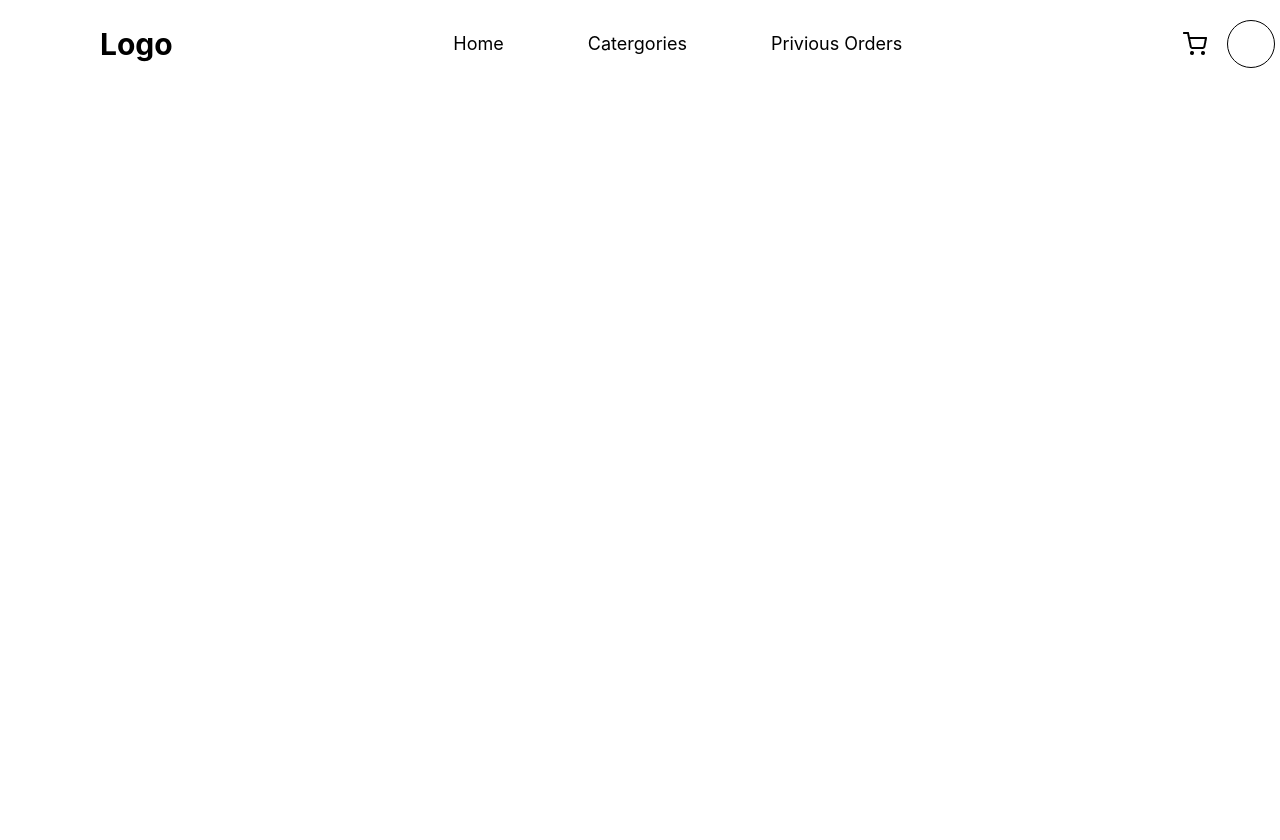
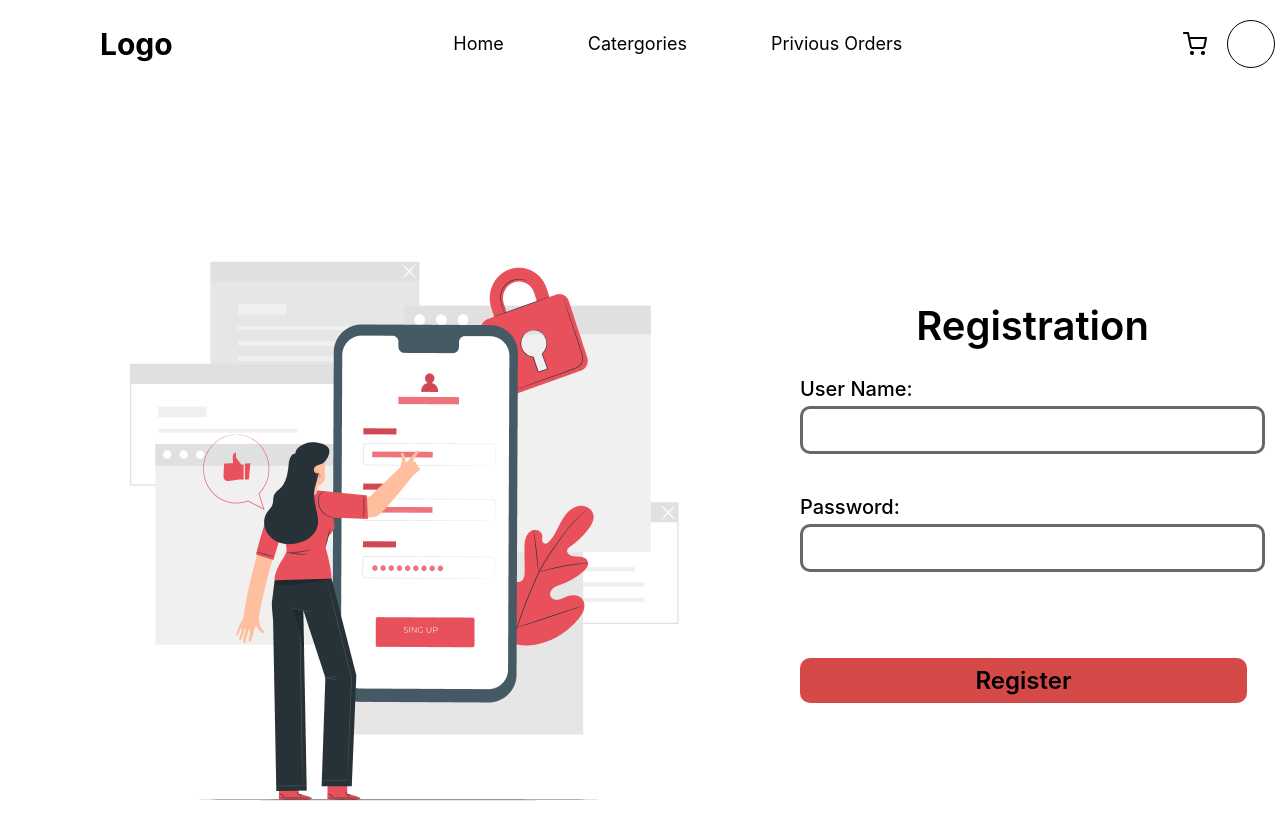
Before and after one commit to SasithDuleepa/jail, a React (Create React App) app: page /user_registration in a window 1280 px wide. Shown: the top 840 px of the page. Before the commit the page ends 800 px from the top, so only its background shows below. Built offline with nearby package versions, Linux system fonts and the light colour scheme.

Commit message:
added registration page

```diff
--- a/src/App.js
+++ b/src/App.js
@@ -6,6 +6,7 @@ import {Switch} from "react-router-dom";
 import Navbar from './components/navBar/navbar';
 
 import Home from './page/home/home';
+import User_Registration from './page/home/User_registration/User_registration';
 
 function App() {
   return (
@@ -14,6 +15,7 @@ function App() {
       <Router>
         <Switch>
           <Route exact path="/" component={Home} />
+          <Route exact path="/user_registration" component={User_Registration} />
 
         </Switch>
       </Router>
--- /dev/null
+++ b/src/page/home/User_registration/User_registration.css
@@ -0,0 +1,99 @@
+.login_page {
+    display: grid;
+    grid-template-columns: repeat(8, 1fr);
+    grid-template-rows: repeat(9, 1fr);
+    grid-column-gap: 0px;
+    grid-row-gap: 0px;
+    height: 100vh;
+}
+
+.top_container {
+    grid-area: 1 / 1 / 3 / 9;
+    align-items: center;
+    display: flex;
+    justify-content: center;
+}
+
+.login_header {
+    font-size: 65px;
+    font-weight: bold;
+}
+
+.bottom_left {
+    grid-area: 3 / 1 / 10 / 6;
+    display: flex;
+    justify-content: center;
+    margin-top: 5%;
+}
+
+.bottom_right {
+    grid-area: 3 / 6 / 10 / 9;
+    display: flex;
+}
+
+.login_form {
+
+    margin-top: 20%;
+}
+
+.form_heading {
+    text-align: center;
+    font-size: 40px;
+    font-weight: 600;
+}
+
+.form_inputs {
+    display: flex;
+    flex-direction: column;
+    margin-top: 27px;
+}
+
+.form_inputs span {
+    font-size: 20px;
+    font-weight: 500;
+}
+
+.input {
+    margin-top: 5px;
+    border-radius: 10px;
+    border: 3px solid var( --black-300);
+    background-color: var( --primary-50);
+    width: 447px;
+    height: 40px;
+    font-size: 15px;
+    padding-left: 10px;
+}
+
+.input:focus {
+    outline-color: var(--inputfield-border-focus-color);
+}
+
+.label_password {
+    margin-top: 15px;
+}
+
+.login_btn {
+    width: 447px;
+    height: 45px;
+    margin-top: 60px;
+    background-color: var(--red-500);
+    border-radius: 10px;
+    display: flex;
+    justify-content: center;
+    align-items: center;
+    cursor: pointer;
+}
+
+.login_btn_name {
+    font-size: 24px;
+    font-weight: 600;
+    background-color: transparent;
+    border: none;
+    cursor: pointer;
+}
+
+.error_indicator {
+    color: var(--error-color);
+    font-weight: 500px;
+    font-size: 13px;
+}
--- /dev/null
+++ b/src/page/home/User_registration/User_registration.js
@@ -0,0 +1,88 @@
+import React, {useState, useEffect} from 'react'
+import './User_registration.css'
+
+import register from '../../../assets/register.png'
+
+export default function User_Registration(props) {
+
+    const initialValues = {
+      username: "",
+      password: "",
+    };
+    const [formValues, setFormValues] = useState(initialValues);
+    const [formErrors, setFormErrors] = useState({});
+    const [isLogin, setIsLogin] = useState(false);
+
+    const handleChange = (e) => {
+      const { name, value } = e.target;
+      setFormValues({ ...formValues, [name]: value });
+    };
+
+    const handleSubmit = (e) => {
+      e.preventDefault();
+      setFormErrors(validate(formValues));
+      setIsLogin(true);
+
+    }
+
+    useEffect(() => {
+      console.log(formErrors);
+      if (Object.keys(formErrors).length === 0 && isLogin) {
+        console.log(formValues);
+      }
+    }, [formErrors, formValues, isLogin]
+    )
+
+    const validate = (values) => {
+      const errors = {}
+      if (!values.username) {
+        errors.username = "User Name is Required!"
+      }
+      if (!values.password) {
+        errors.password = "Password is Required!"
+      }
+      return errors;
+    }
+
+    // const login_handler = () => {
+    //   window.location = '/User_registration'
+    // }
+
+
+    return (
+      <>
+        <div class="login_page">
+
+          <div class="top_container">
+            <h1 className='login_header'> {props.heading} </h1>
+          </div>
+
+          <div class="bottom_left">
+            <div className='login_img'>
+              <img src={register} alt='image' />
+            </div>
+          </div>
+
+          <div class="bottom_right">
+            <div className='login_form'>
+              <form >
+                <h1 className='form_heading'>Registration</h1>
+                <div className='form_inputs'>
+                  <span className='label_username'>User Name:</span>
+                  <input className='input' name='username' type='text' value={formValues.username} onChange={handleChange} />
+                  <p className='error_indicator'>{formErrors.username}</p>
+                  <span className='label_password'>Password:</span>
+                  <input className='input' name='password' type='password' value={formValues.password} onChange={handleChange} />
+                  <p className='error_indicator'>{formErrors.password}</p>
+                </div>
+                <div className='login_btn' onClick={handleSubmit} >
+                  <span className='login_btn_name'>Register</span>
+                </div>
+              </form>
+            </div>
+          </div>
+
+        </div>
+      </>
+    )
+  }
```
Also changed, not shown: src/assets/register.png (added).
